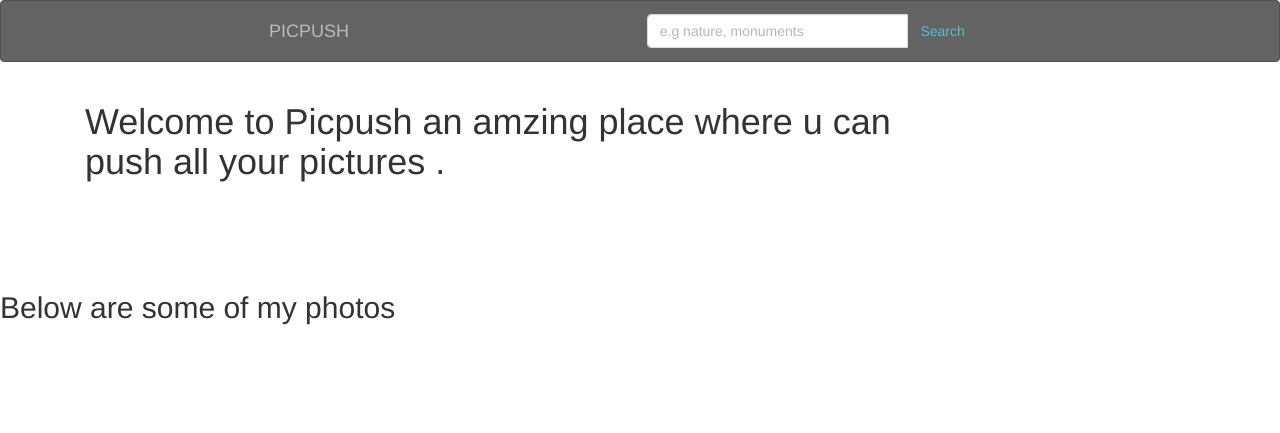
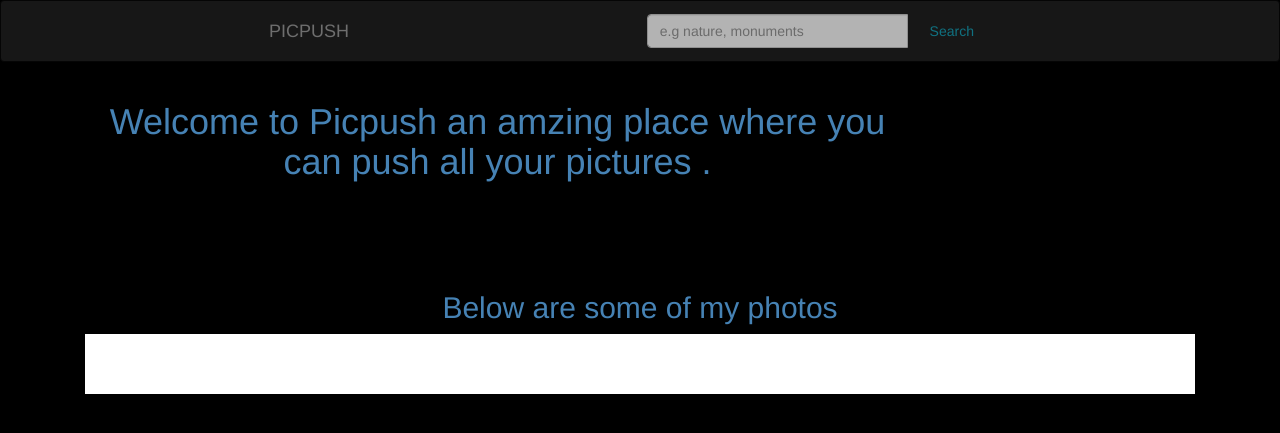
Before and after one commit to Mark-Muiri/dgallery, a Django app: page /home/ in a window 1280 px wide. Shown: the top 433 px of the page. Run offline with Django 3.2, Linux system fonts and the light colour scheme; data that the repository does not hold is empty; some libraries are stand-ins or nearby versions.

Commit message:
some styling

```diff
--- a/picpush/templates/navbar.html
+++ b/picpush/templates/navbar.html
@@ -5,6 +5,7 @@
 
   <meta charset="utf-8">
   <meta name="viewport" content="width=device-width, initial-scale=1">
+
 </head>
 
 <body>
--- a/picpush/templates/welcome.html
+++ b/picpush/templates/welcome.html
@@ -1,20 +1,21 @@
 {%extends 'all-pics/base.html'%}
 {% block content %}
 {{block.super}}
+<body class="body">
+
+
+
 <div class="container">
     <div class="row">
         <div class="col-md-9" id="intro">
-            <h1>Welcome to Picpush an amzing place where u can push all your pictures .</h1>
+            <h1>Welcome to Picpush an amzing place where you can push all your pictures .</h1>
         </div>
-    </div>
-    <!-- <div class="col-md-3" id="landing">
-        <img src="https://images.unsplash.com/photo-1595981234058-a9302fb97229?ixid=MnwxMjA3fDB8MHxzZWFyY2h8N3x8cG9sYXJvaWRzJTIwcGhvdG9zfGVufDB8fDB8fA%3D%3D&ixlib=rb-1.2.1&auto=format&fit=crop&w=500&q=60" alt=""> -->
-    </div>
+
 </div>
 <br><br><br><br>
 <h2>Below are some of my photos</h2>
         <div class="photo-gallery">
-            <div class="container">
+            <div class="container-fluid">
                 <div class="intro">
                 </div>
                 <div class="row photos">
@@ -52,40 +53,5 @@
  <script src="https://cdnjs.cloudflare.com/ajax/libs/jquery/3.2.1/jquery.min.js"></script>
  <script src="https://cdnjs.cloudflare.com/ajax/libs/twitter-bootstrap/4.1.3/js/bootstrap.bundle.min.js"></script>
  <script src="https://cdnjs.cloudflare.com/ajax/libs/lightbox2/2.8.2/js/lightbox.min.js"></script>
-<style>
-.photo-gallery {
-    color:#313437;
-    background-color:#fff;
-  }
-  .photo-gallery p {
-    color:#7d8285;
-  }
-  .photo-gallery h2 {
-    font-weight:bold;
-    margin-bottom:40px;
-    padding-top:40px;
-    color:inherit;
-  }
-  @media (max-width:767px) {
-    .photo-gallery h2 {
-      margin-bottom:25px;
-      padding-top:25px;
-      font-size:24px;
-    }
-  }
-  .photo-gallery .intro {
-    font-size:16px;
-    max-width:500px;
-    margin:0 auto 40px;
-  }
-  .photo-gallery .intro p {
-    margin-bottom:0;
-  }
-  .photo-gallery .photos {
-    padding-bottom:20px;
-  }
-  .photo-gallery .item {
-    padding-bottom:30px;
-  }
-</style>
+</body>
 {% endblock %}
--- a/static/css/basepics.css
+++ b/static/css/basepics.css
@@ -1,34 +1,54 @@
+.body {
+  background-color: black;
+  color: steelblue;
+  text-align: center;
+}
+
+.intro {
+  text-align: center;
+  font-family: 'Franklin Gothic Medium', 'Arial Narrow', Arial, sans-serif;
+}
+
 .photo-gallery {
-    color:#313437;
-    background-color:#fff;
+  color: steelblue;
+  background-color: #fff;
 }
+
 .photo-gallery p {
-    color:#7d8285;
+  color: steelblue;
 }
+
 .photo-gallery h2 {
-    font-weight:bold;
-    margin-bottom:40px;
-    padding-top:40px;
-    color:inherit;
+  font-weight: bold;
+  margin-bottom: 40px;
+  padding-top: 40px;
+  color: inherit;
 }
+
 @media (max-width:767px) {
   .photo-gallery h2 {
-      margin-bottom:25px;
-      padding-top:25px;
-      font-size:24px;
+    margin-bottom: 25px;
+    padding-top: 25px;
+    font-size: 24px;
   }
 }
+
 .photo-gallery .intro {
-    font-size:16px;
-    max-width:500px;
-    margin:0 auto 40px;
+  font-size: 16px;
+  max-width: 500px;
+  margin: 0 auto 40px;
+  text-align: center;
+  font-family: 'Franklin Gothic Medium', 'Arial Narrow', Arial, sans-serif;
 }
+
 .photo-gallery .intro p {
-    margin-bottom:0;
+  margin-bottom: 0;
 }
+
 .photo-gallery .photos {
-    padding-bottom:20px;
+  padding-bottom: 20px;
 }
+
 .photo-gallery .item {
-    padding-bottom:30px;
+  padding-bottom: 30px;
 }
```
Also changed, not shown: picpush/templates/all-pics/locaton.html (+62 -0 lines). Lines whose indentation alone changed are shown as unchanged.
